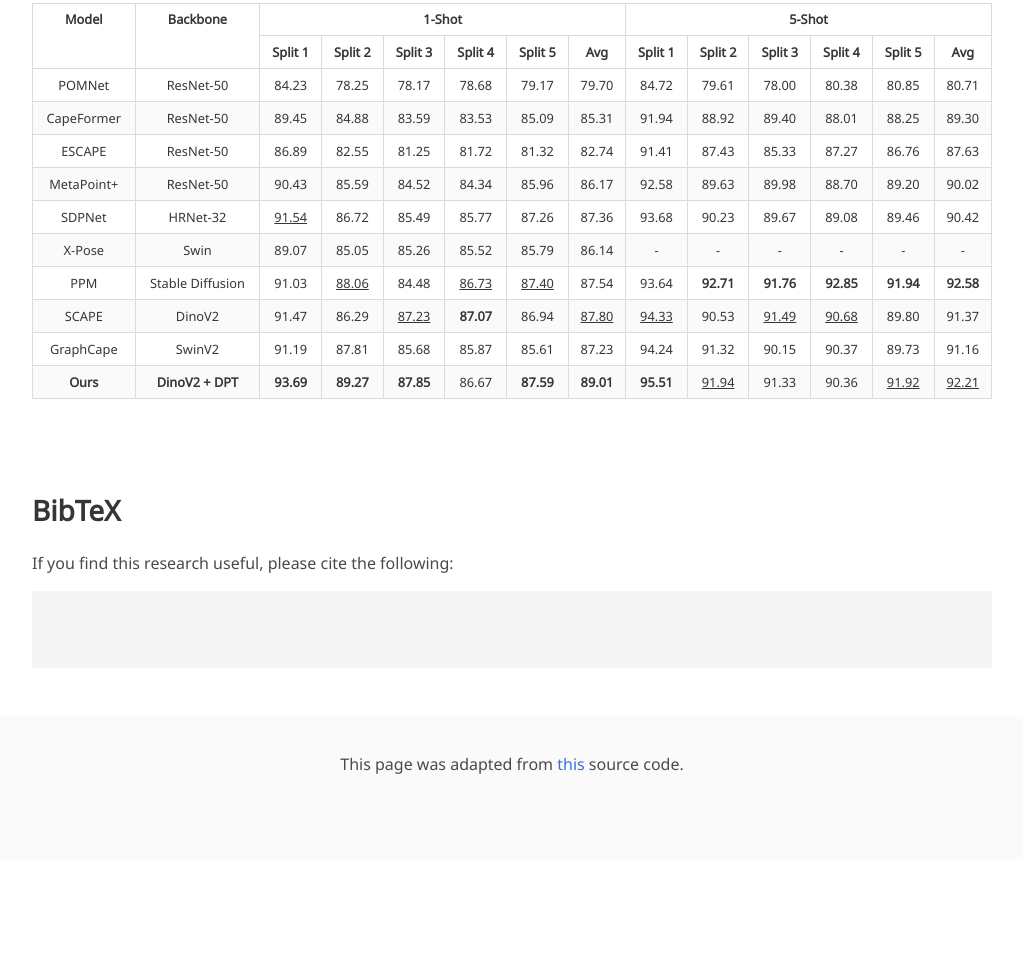
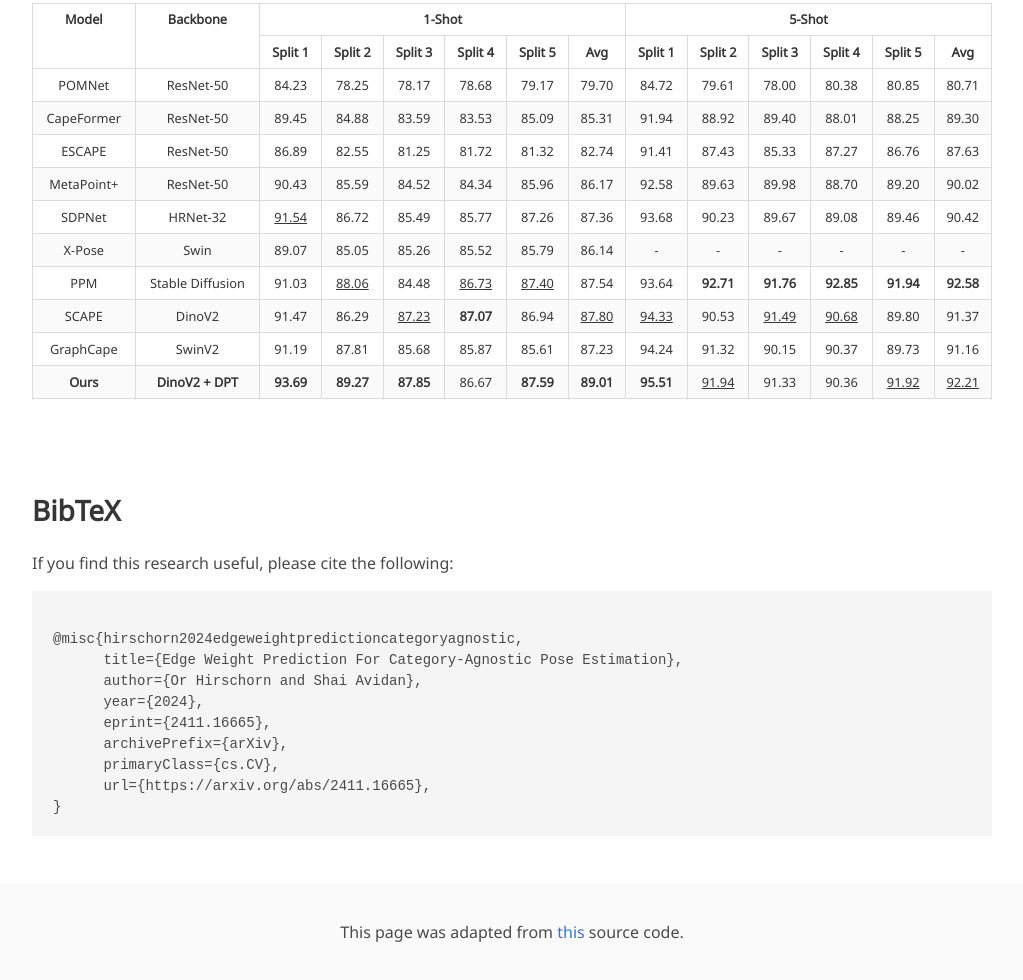
Before and after one commit to orhir/edge_cape, a plain HTML site: page index.html in a window 1280 px wide. Shown: the part 3146-4126 px from the top of the page, without its empty margins (128-1151 px from the left). Before the commit the page ends 4006 px from the top, so only its background shows below. Drawn offline with nearby package versions, Linux system fonts and the light colour scheme; some icons are missing; a web font is replaced by a local one.

Commit message:
Update index.html

```diff
--- a/index.html
+++ b/index.html
@@ -77,7 +77,7 @@
                 -->
                 <!-- arXiv Link. -->
                 <span class="link-block">
-                  <a href="" class="external-link button is-normal is-rounded is-dark">
+                  <a href="https://arxiv.org/pdf/2411.16665" class="external-link button is-normal is-rounded is-dark">
                     <span class="icon">
                       <i class="ai ai-arxiv"></i>
                     </span>
@@ -567,7 +567,15 @@ As shown in the results, our method achieves state-of-the-art performance, outpe
       <p>If you find this research useful, please cite the following:</p>
 
 <pre><code>
-
+@misc{hirschorn2024edgeweightpredictioncategoryagnostic,
+      title={Edge Weight Prediction For Category-Agnostic Pose Estimation},
+      author={Or Hirschorn and Shai Avidan},
+      year={2024},
+      eprint={2411.16665},
+      archivePrefix={arXiv},
+      primaryClass={cs.CV},
+      url={https://arxiv.org/abs/2411.16665},
+}
 </code></pre>
     </div>
   </section>
```
